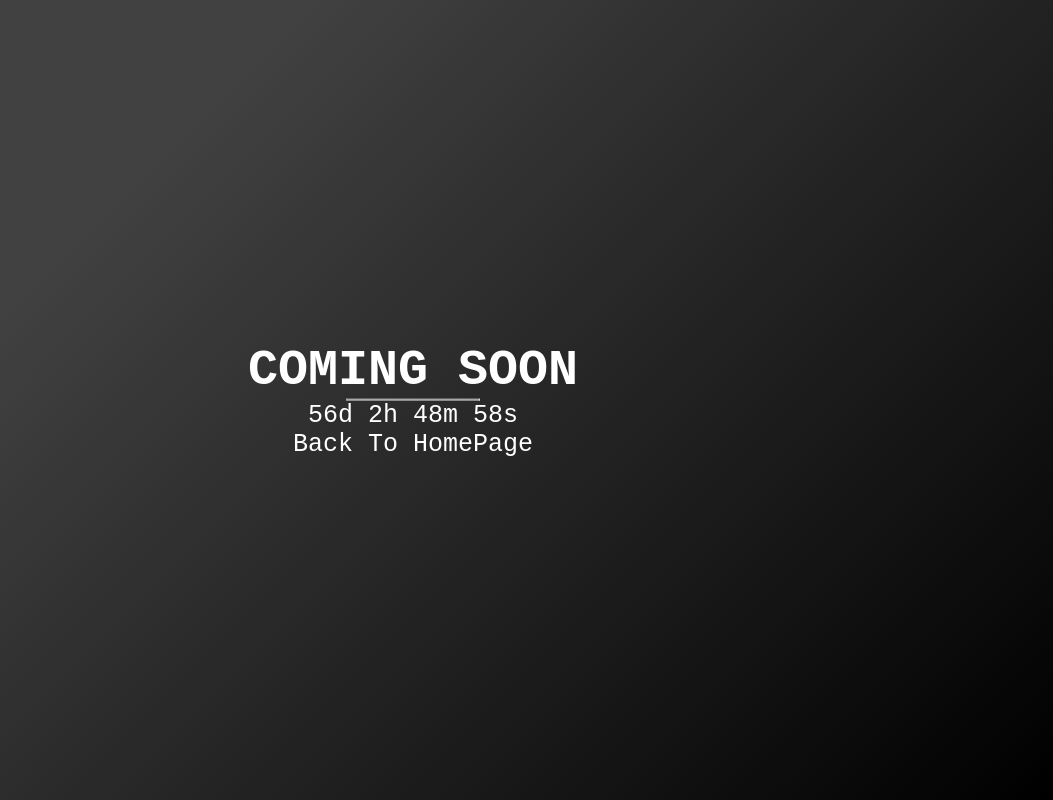
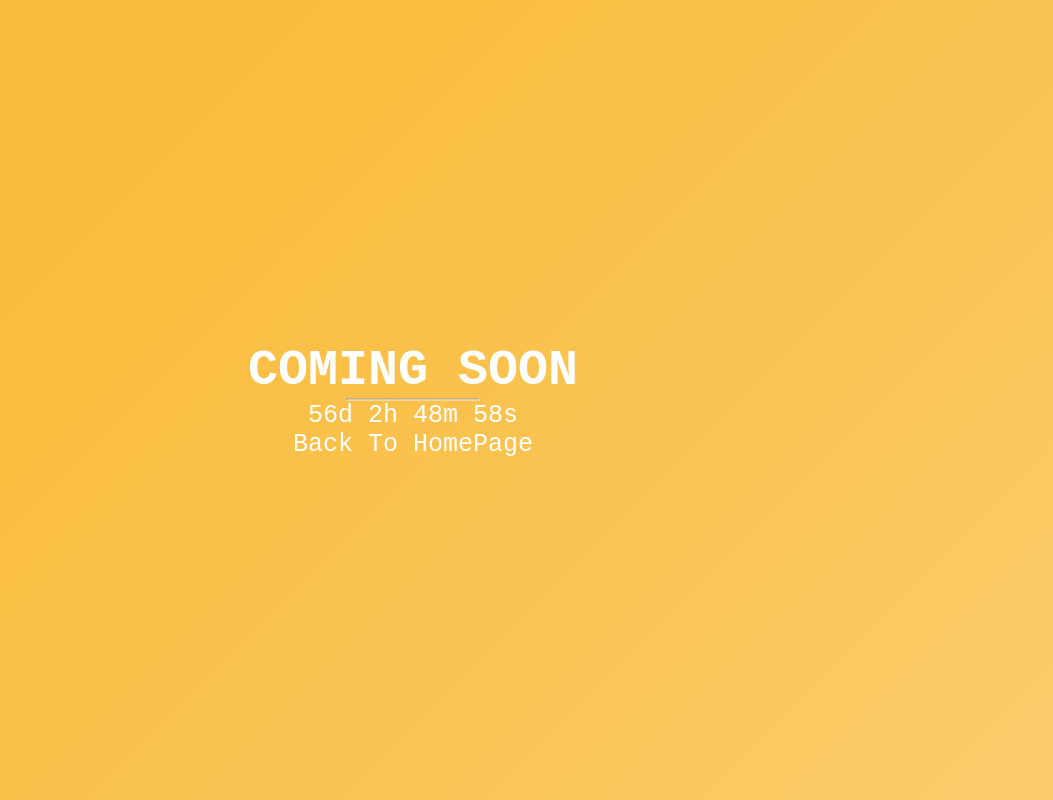
Before and after one commit to ViktorsDolzenko/management-kit, a React (Create React App) app: page /empty in a window 1280 px wide. Shown: the whole page, without its empty margins (227-1280 px from the left). Built offline with nearby package versions, Linux system fonts and the light colour scheme.

Commit message:
fixed hovers and focus

```diff
--- a/src/components/Button/button.scss
+++ b/src/components/Button/button.scss
@@ -52,7 +52,8 @@
     color: #ffc200;
     padding-left: 30px;
 
-    &:hover {
+    &:hover,
+    &:focus {
       box-shadow: none;
       letter-spacing: 1px;
     }
@@ -63,7 +64,8 @@
     background: none;
     color: #d8d8d8;
 
-    &:hover {
+    &:hover,
+    &:focus {
       box-shadow: none;
     }
   }
--- a/src/components/Pages/EmptyPage/emptyPage.scss
+++ b/src/components/Pages/EmptyPage/emptyPage.scss
@@ -1,7 +1,7 @@
 .emptyPage {
   position: absolute;
-  background-color: #000000;
-  background-image: linear-gradient(315deg, #000000 0%, #414141 74%);
+  background-color: #facc6b;
+  background-image: linear-gradient(315deg, #facc6b 0%, #fabc3c 74%);
   height: 100%;
   width: 100%;
   top: 0;
--- a/src/components/Pages/NotFoundPage/notFoundPage.scss
+++ b/src/components/Pages/NotFoundPage/notFoundPage.scss
@@ -1,7 +1,7 @@
 .notFoundPage {
   position: absolute;
-  background-color: #000000;
-  background-image: linear-gradient(315deg, #000000 0%, #414141 74%);
+  background-color: #facc6b;
+  background-image: linear-gradient(315deg, #facc6b 0%, #fabc3c 74%);
   height: 100%;
   width: 100%;
   top: 0;
```
Also changed, not shown: 1 other file (tests, documents, lock files or other folders).
